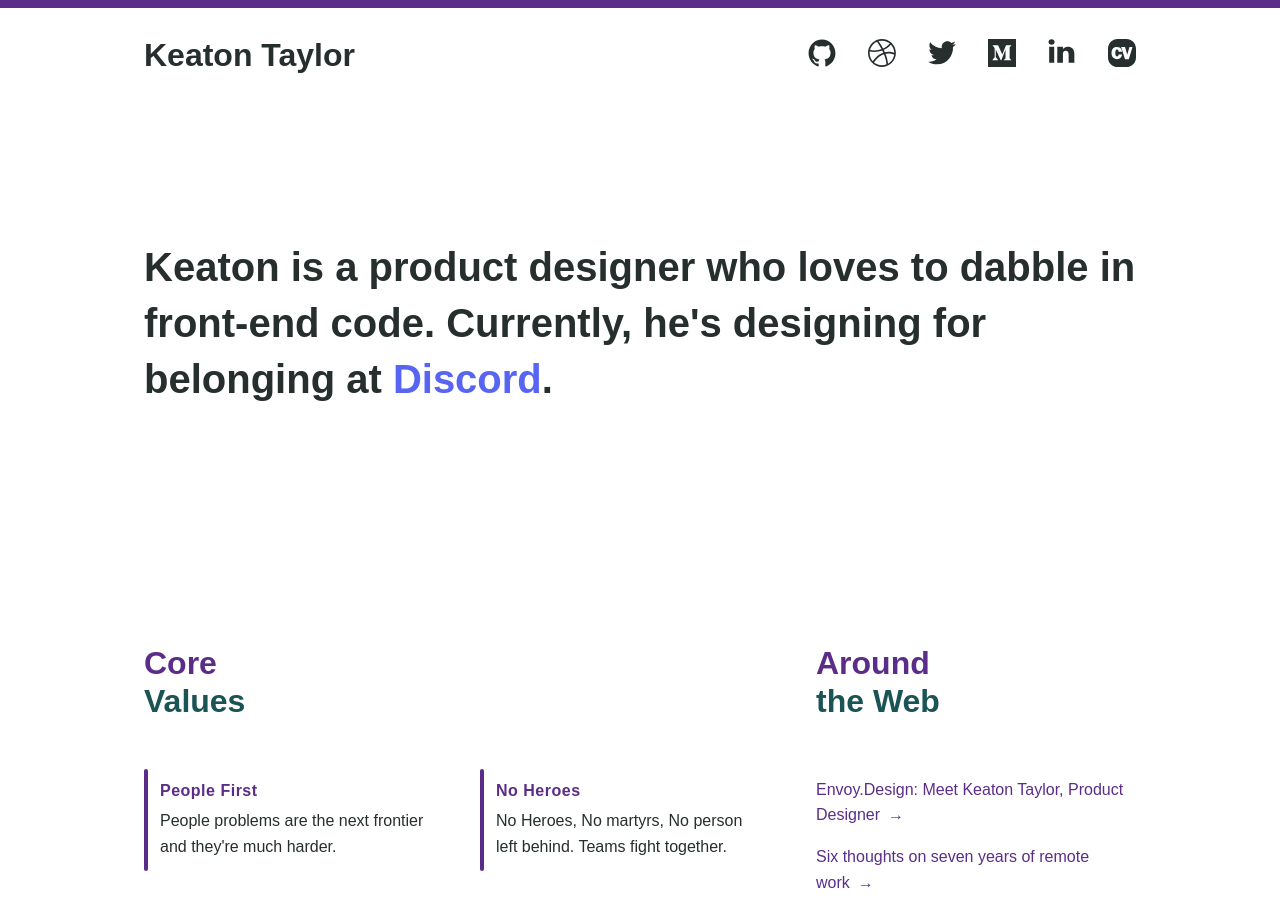
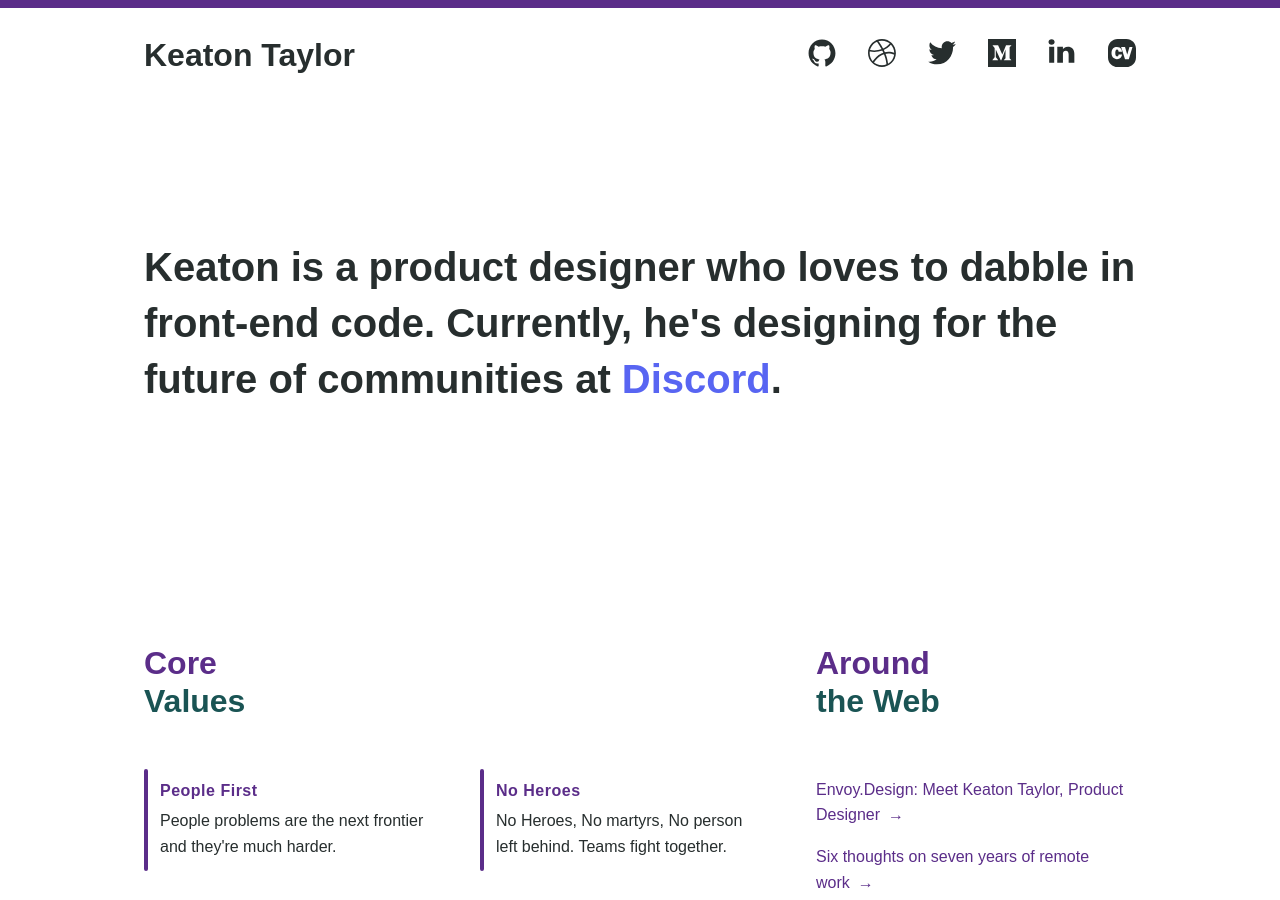
Before and after one commit to keaton-taylor/keaton-taylor.github.io, a Jekyll site: the page built from index.md, in a window 1280 px wide and 900 px high. Built offline with Jekyll 4.4.1, drawn with Linux system fonts in a browser that asks for light colours; some web fonts are replaced.

Commit message:
Update default.html

```diff
--- a/_layouts/default.html
+++ b/_layouts/default.html
@@ -2,7 +2,7 @@
   {% include SiteHeader.html %}
 
     <section class="Headline container__large">
-      <div class="TextContainer"><h2>Keaton is a product designer who loves to dabble in front-end code. Currently, he's designing for belonging at <a href="https://www.discord.com">Discord</a>.</h2></div>
+      <div class="TextContainer"><h2>Keaton is a product designer who loves to dabble in front-end code. Currently, he's designing for the future of communities at <a href="https://www.discord.com">Discord</a>.</h2></div>
     </section>
 
     <section class="container__split">
```
